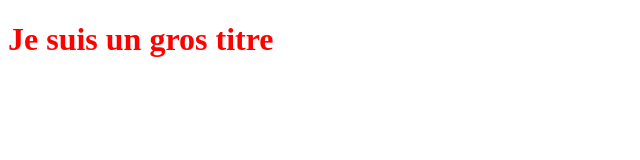
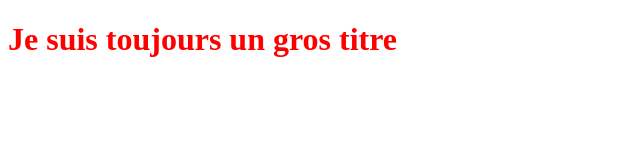
Before and after one commit to alhaGitHub/GitAlha_Depot, a plain HTML site: page index.html in a window 1280 px wide. Shown: the whole page, without its empty margins (0-640 px from the left). Drawn offline with Linux system fonts and the light colour scheme.

Commit message:
Modification du titre h1

```diff
--- a/index.html
+++ b/index.html
@@ -7,6 +7,7 @@
 	<link rel="stylesheet" type="text/css" href="style.css">
 </head>
 <body>
-      <h1>Je suis un gros titre</h1>
+      <h1>Je suis toujours un gros titre</h1>
+
 </body>
 </html>
```
